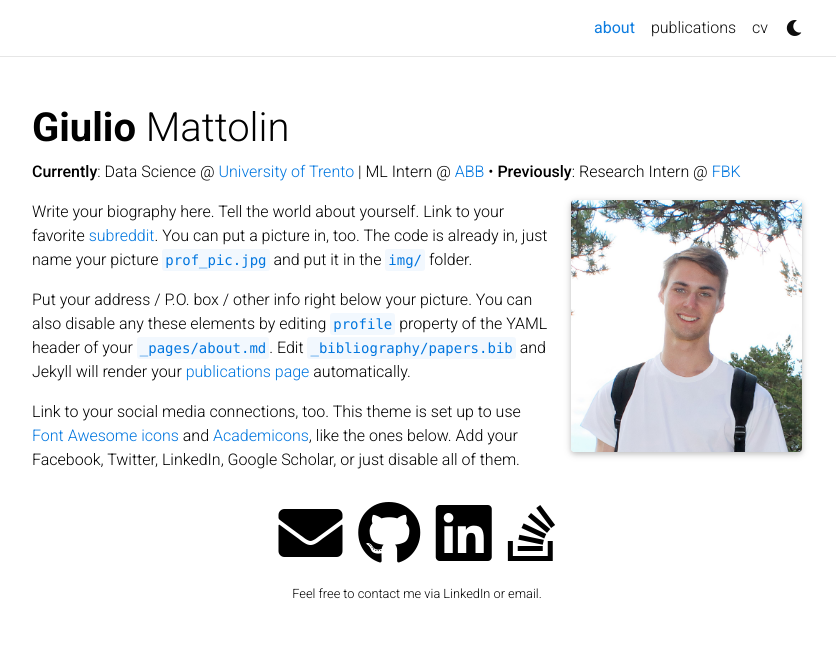
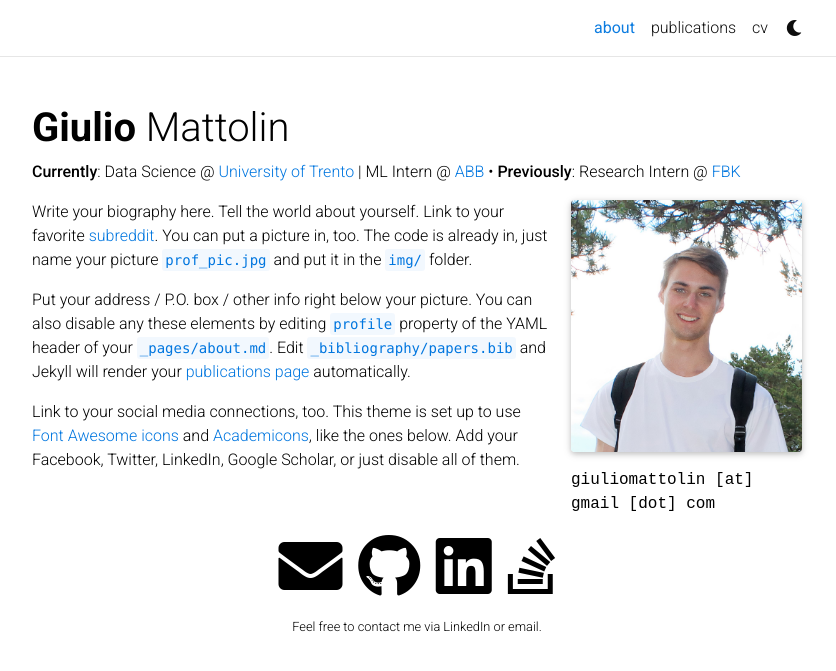
Before and after one commit to giuliomattolin/giuliomattolin.github.io, a Jekyll site: the page built from _pages/about.md, in a window 1280 px wide. Shown: the top 671 px of the page, without its empty margins (223-1059 px from the left). Built offline with Jekyll 4.4.1, drawn with Linux system fonts in a browser that asks for light colours; full-size pictures stand in for the smaller copies a plugin makes; comment, search, counter and statistics services are not loaded; a style sheet for code colours, icons or effects is not loaded.

Commit message:
Add email

```diff
--- a/_pages/about.md
+++ b/_pages/about.md
@@ -8,8 +8,8 @@ profile:
   align: right
   image: prof_pic.jpg
   image_circular: false # crops the image to make it circular
-  address: >
-
+  address: > # TODO: center
+    <p>giuliomattolin [at] gmail [dot] com</p>
 
 news: false  # includes a list of news items
 selected_papers: false # includes a list of papers marked as "selected={true}"
```
